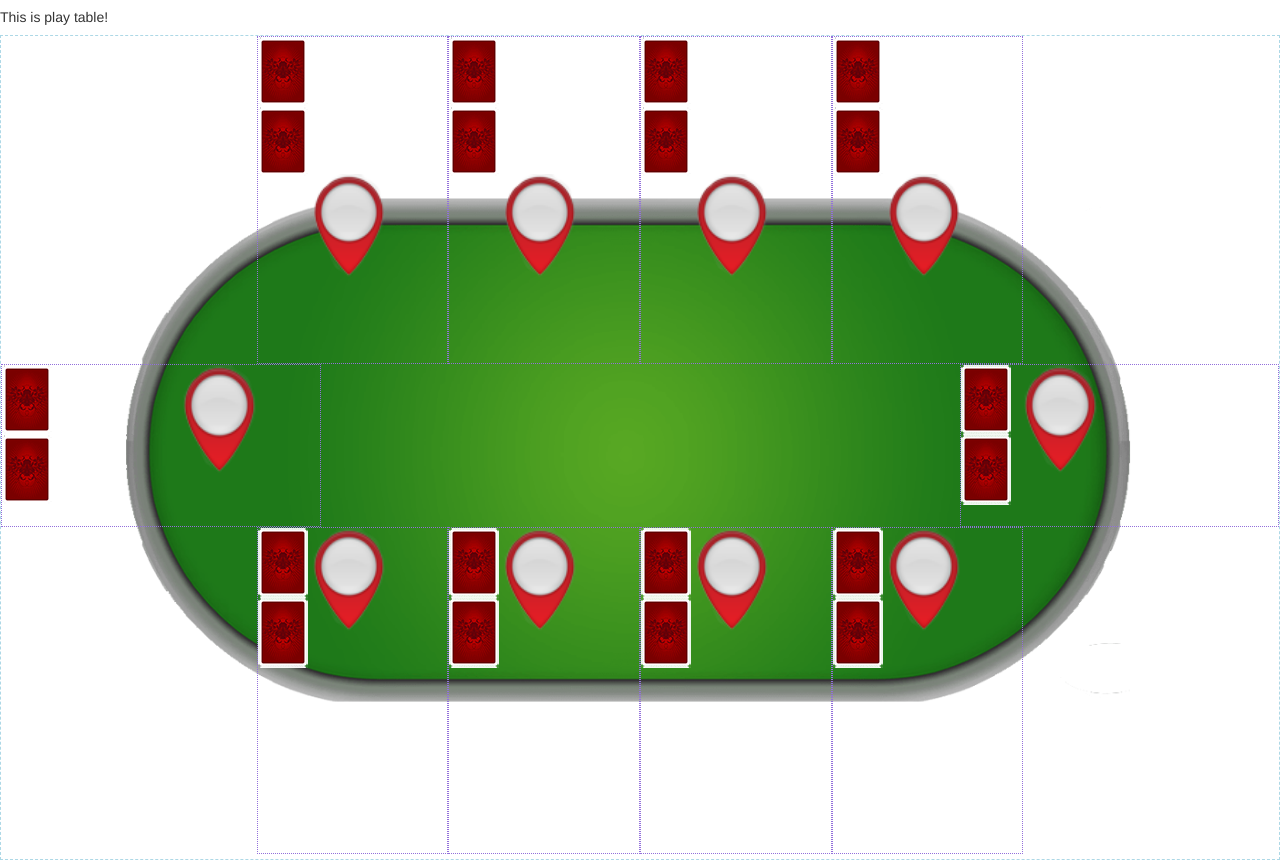
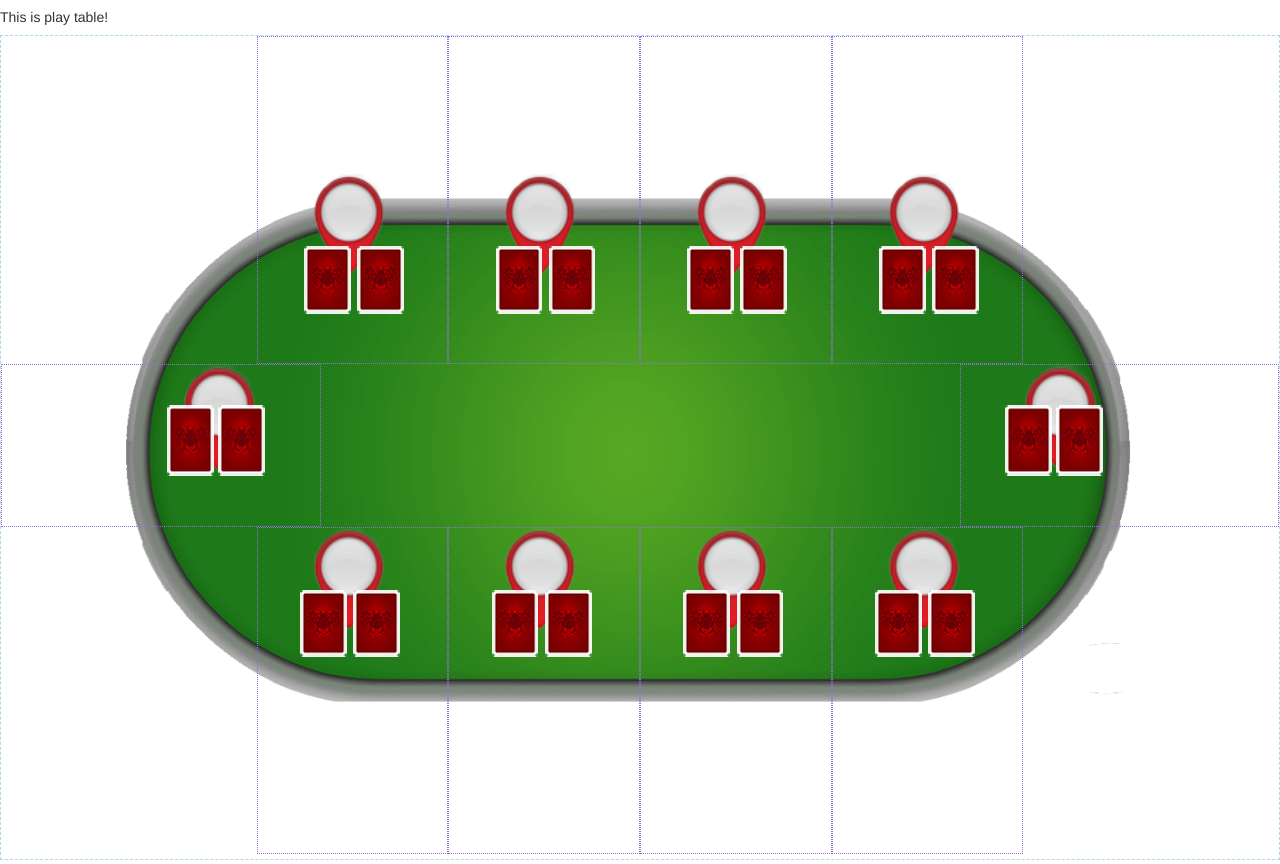
Before and after one commit to SG-Poul/poker-test-interface-Angular-4, an Angular app: page / in a window 1280 px wide. Built offline with nearby package versions, Linux system fonts and the light colour scheme.

Commit message:
add Cards css

```diff
--- /dev/null
+++ b/src/app/modules/play-table/css/cards.css
@@ -0,0 +1,52 @@
+.card_base-img {
+  position: absolute;
+  width: 24.62%;
+  height: 20.73%;
+  /*width: 27.36%;*/
+  /*height: 23.04%;*/
+  z-index: 5;
+  bottom: 0;
+}
+
+#card-0-0, #card-1-0, #card-2-0, #card-3-0    {
+  bottom: 15%;
+  right: 51%
+}
+#card-0-1, #card-1-1, #card-2-1, #card-3-1 {
+  bottom: 15%;
+  right: 23%
+}
+
+#card-4-0 {
+  width: 14.89%;
+  height: 44.05%;
+  top: 25%;
+  left: 14%;
+}
+#card-4-1  {
+  top: 25%;
+  width: 14.89%;
+  height: 44.05%;
+  left: 30%;
+}
+
+#card-5-0, #card-6-0, #card-7-0, #card-8-0    {
+  top: 19%;
+  right: 53%
+}
+#card-5-1, #card-6-1, #card-7-1, #card-8-1 {
+  top: 19%;
+  right: 25%
+}
+#card-9-0 {
+  width: 14.89%;
+  height: 44.05%;
+  top: 25%;
+  left: 52%;
+}
+#card-9-1  {
+  top: 25%;
+  width: 14.89%;
+  height: 44.05%;
+  left: 68%;
+}
--- a/src/app/modules/play-table/players.component.ts
+++ b/src/app/modules/play-table/players.component.ts
@@ -22,7 +22,7 @@ const PLAYERS: Player[] = [
 @Component({
   selector: 'app-players',
   templateUrl: './players.component.html',
-  styleUrls: ['./css/players.component.css', './css/buttons.css', './css/players-positions.css']
+  styleUrls: ['./css/players.component.css', './css/buttons.css', './css/players-positions.css', './css/cards.css']
 })
 export class PlayersComponent {
   title = 'This is play table!';
--- a/src/app/tools/card.ts
+++ b/src/app/tools/card.ts
@@ -1,7 +1,9 @@
+import {AfterViewInit} from "@angular/core";
 /**
  * Created by Delvi-U on 11.04.2017.
  */
-export class Card {
+
+export class Card implements AfterViewInit{
   name: string;
   path: string;
   srcImg: string;
@@ -28,10 +30,13 @@ export class Card {
     this.isButton = false;
     this.ownerPosition = ownerPosition;
     this.index = index;
+    this.cssClass = 'card_base-img';
+    this.cssId = 'card-' + this.ownerPosition + '-' +this.index;
+  }
 
-    this.cssClass = 'card_base-img';
-    this.cssId = 'card' + this.ownerPosition + this.index;
-    this.domElement = document.querySelectorAll(this.cssId);
+  ngAfterViewInit() { // TODO: fix
+    this.domElement = document.getElementById(this.cssId);
+    this.setButton()
   }
 
   onOver(): void {
@@ -47,6 +52,7 @@ export class Card {
   }
 
   onUp(): void {
+    console.log('Densta: $', 'this.domElement: ', this.domElement);
     if (this.isButton) {
       this.domElement.setAttribute('src', this.srcBtnNone);
       // this.action(argument);
```
